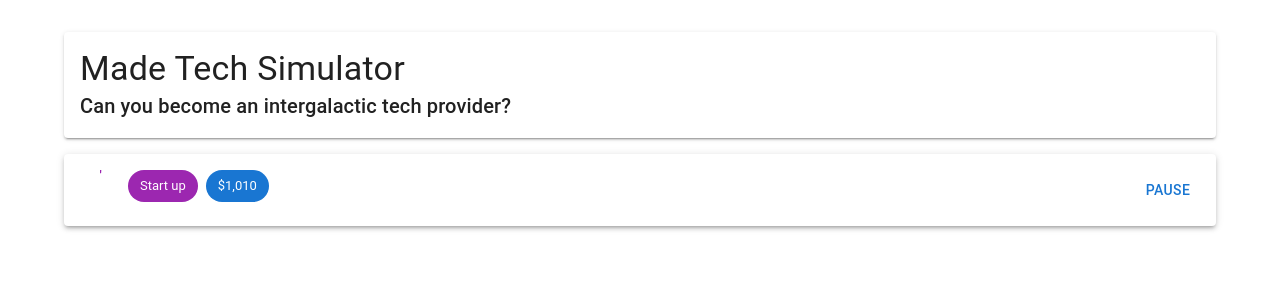
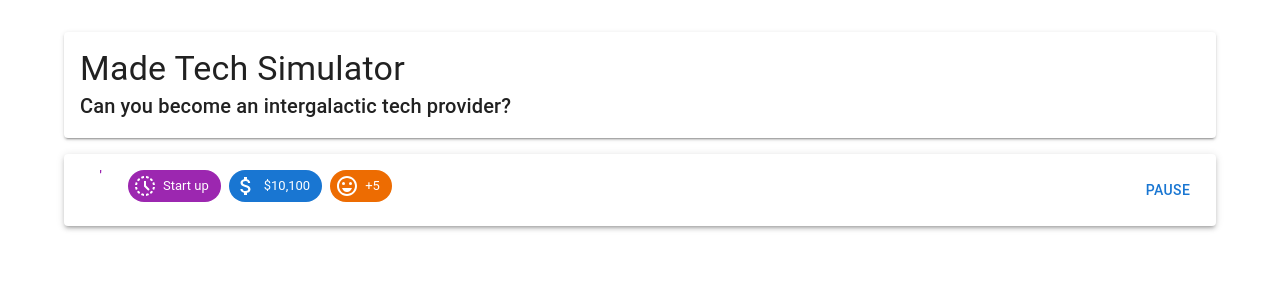
Before and after one commit to b-dalton/game-jam, a React (Create React App) app: page / in a window 1280 px wide. Both pictures are taken after a click on the button "START YOUR OWN TECH EMPIRE!". Shown: the top 300 px of the page. Built offline with nearby package versions, Linux system fonts and the light colour scheme.

Commit message:
Icons in toolbar, employee happiness

```diff
--- a/package.json
+++ b/package.json
@@ -5,6 +5,7 @@
   "dependencies": {
     "@emotion/react": "^11.6.0",
     "@emotion/styled": "^11.6.0",
+    "@mui/icons-material": "^5.2.0",
     "@mui/material": "^5.2.1",
     "@testing-library/jest-dom": "^5.11.4",
     "@testing-library/react": "^11.1.0",
--- a/src/components/Toolbar.jsx
+++ b/src/components/Toolbar.jsx
@@ -1,11 +1,14 @@
 import {
-  Box,
+  Tooltip,
   Chip,
   Stack,
   CircularProgress,
   Paper,
   Button,
 } from "@mui/material";
+import AttachMoneyIcon from "@mui/icons-material/AttachMoney";
+import HistoryToggleOffIcon from "@mui/icons-material/HistoryToggleOff";
+import SentimentVerySatisfiedIcon from "@mui/icons-material/SentimentVerySatisfied";
 import { GameStageEnum, useGameState } from "../contexts/GameState";
 
 const getPhaseState = (gameTime) => {
@@ -32,7 +35,7 @@
 
 export const Toolbar = () => {
   const {
-    state: { currency, gameTime, gameStage },
+    state: { currency, gameTime, gameStage, employeeHappiness },
     dispatch,
   } = useGameState();
 
@@ -55,8 +58,27 @@
           color="secondary"
           value={progress}
         />
-        <Chip color="secondary" label={name} />
-        <Chip color="primary" label={`$${currency.toLocaleString()}`} />
+        <Tooltip title="Game phase">
+          <Chip
+            color="secondary"
+            label={name}
+            icon={<HistoryToggleOffIcon />}
+          />
+        </Tooltip>
+        <Tooltip title="Cash on hand">
+          <Chip
+            color="primary"
+            label={`$${currency.toLocaleString()}`}
+            icon={<AttachMoneyIcon />}
+          />
+        </Tooltip>
+        <Tooltip title="Employee happiness">
+          <Chip
+            color="warning"
+            label={`${employeeHappiness > 0 ? "+" : ""}${employeeHappiness}`}
+            icon={<SentimentVerySatisfiedIcon />}
+          />
+        </Tooltip>
       </Stack>
       <Stack direction="row" spacing={1}>
         <Button
--- a/src/contexts/GameState.js
+++ b/src/contexts/GameState.js
@@ -12,8 +12,9 @@
 const initialState = {
   gameStage: GameStageEnum.LAUNCH,
   gameTime: 0,
-  currency: 1000,
-  currencyChange: 5,
+  currency: 10000,
+  currencyChange: 100,
+  employeeHappiness: 5,
   activeEvent: null,
 };
 
@@ -54,10 +55,12 @@
         return state;
       }
 
+      const happinessMultiplier = state.employeeHappiness / 10;
+
       return {
         ...state,
         gameTime: state.gameTime + 1,
-        currency: state.currency + state.currencyChange,
+        currency: state.currency + state.currencyChange * happinessMultiplier,
       };
     case "resetTime":
       return initialState;
```
Also changed, not shown: 1 other file (tests, documents, lock files or other folders).
